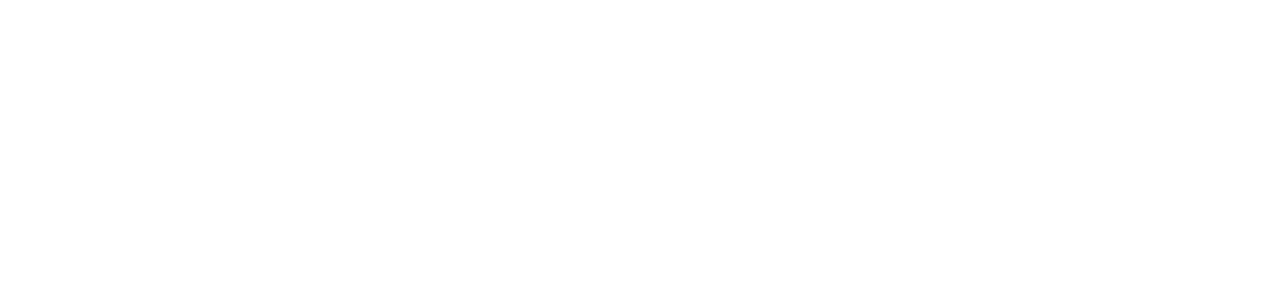
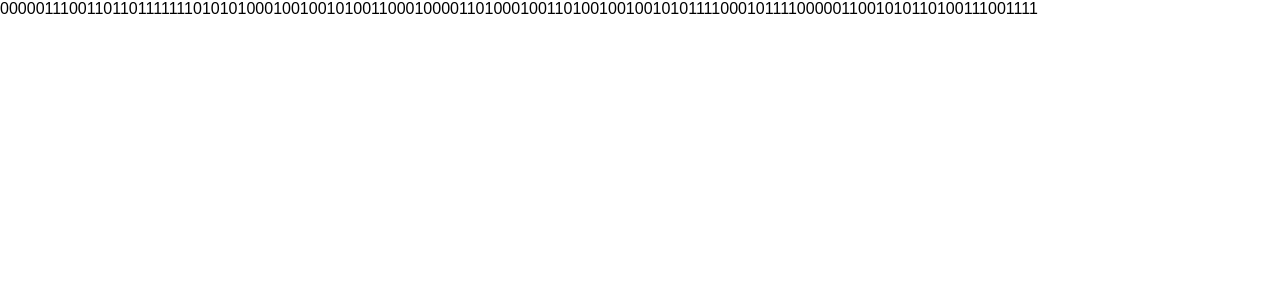
Before and after one commit to edsztukowski/react-life, a React (Create React App) app: page / in a window 1280 px wide. Shown: the top 300 px of the page. Built offline with nearby package versions, Linux system fonts and the light colour scheme.

Commit message:
Countem function is updating state and moving numbers around

```diff
--- a/src/Board.js
+++ b/src/Board.js
@@ -32,6 +32,7 @@
   }
 
   countEm(grid) {
+    setInterval(function(){
       var count = 0;
       for (var i = 1; i < grid.length-1; i++) {
         for (var j = 1; j < grid[i].length-1; j++) {
@@ -43,15 +44,24 @@
           count += grid[i+1][j-1];
           count += grid[i+1][j];
           count += grid[i][j+1];
-
-        //Should we add up total of count here and then adjust grid[i][j]?
-        //We need to rerender everything at once I think
-        //might need to refactor, hardest part might be done though
-        console.log(count)
+          if (grid[i][j] === 1) {
+            if (count < 2 || count > 3 ) {
+              grid[i][j] = 0;
             }
-
+          } else {
+            if (count === 3) {
+              grid[i][j] = 1;
             }
-
+          }
+          count=0;
+        }
+      }
+      this.setState(function() {
+        return {
+          grid: grid
+        }
+      })
+    }.bind(this), 3000);
   }
 
   componentDidMount() {
@@ -62,6 +72,7 @@
     return(
       <div className="board-container">
         {this.countEm(this.state.grid)}
+        {this.state.grid}
       </div>
     )
   }
```
Lines whose indentation alone changed are shown as unchanged.
